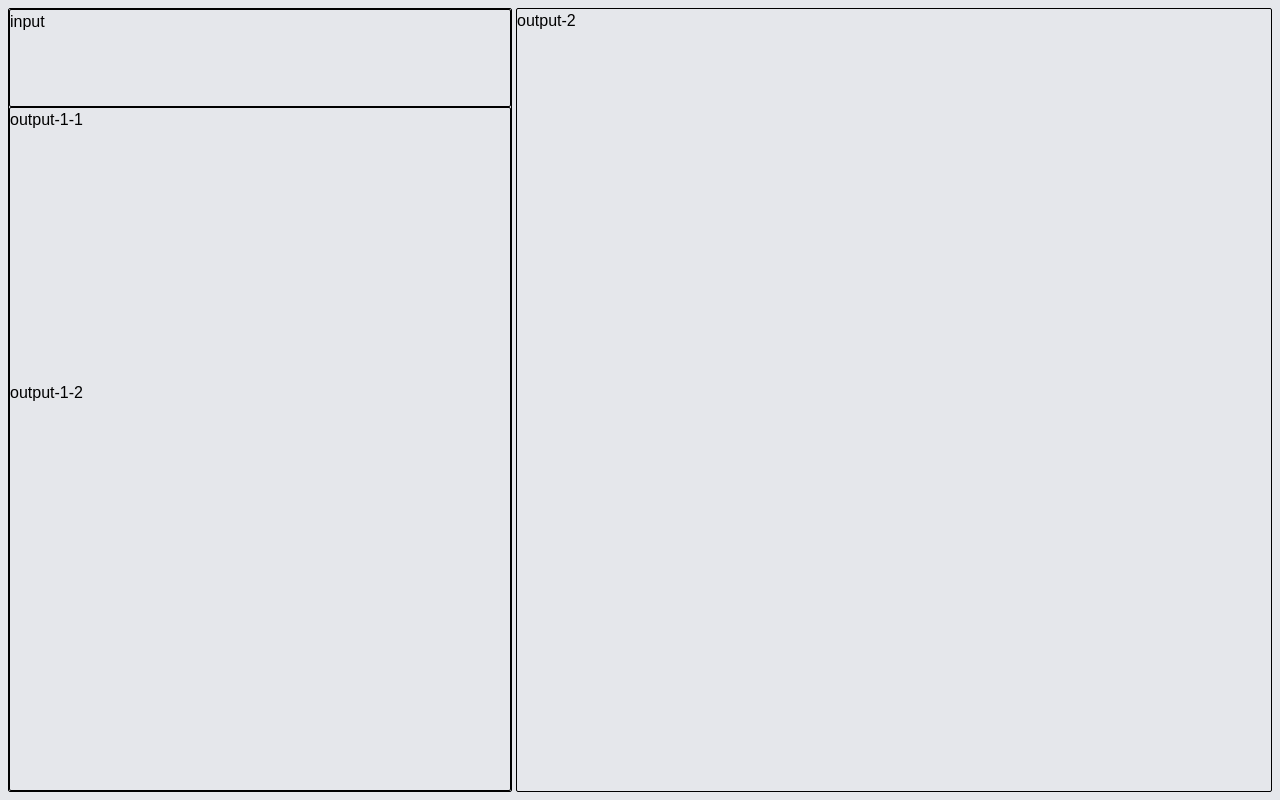
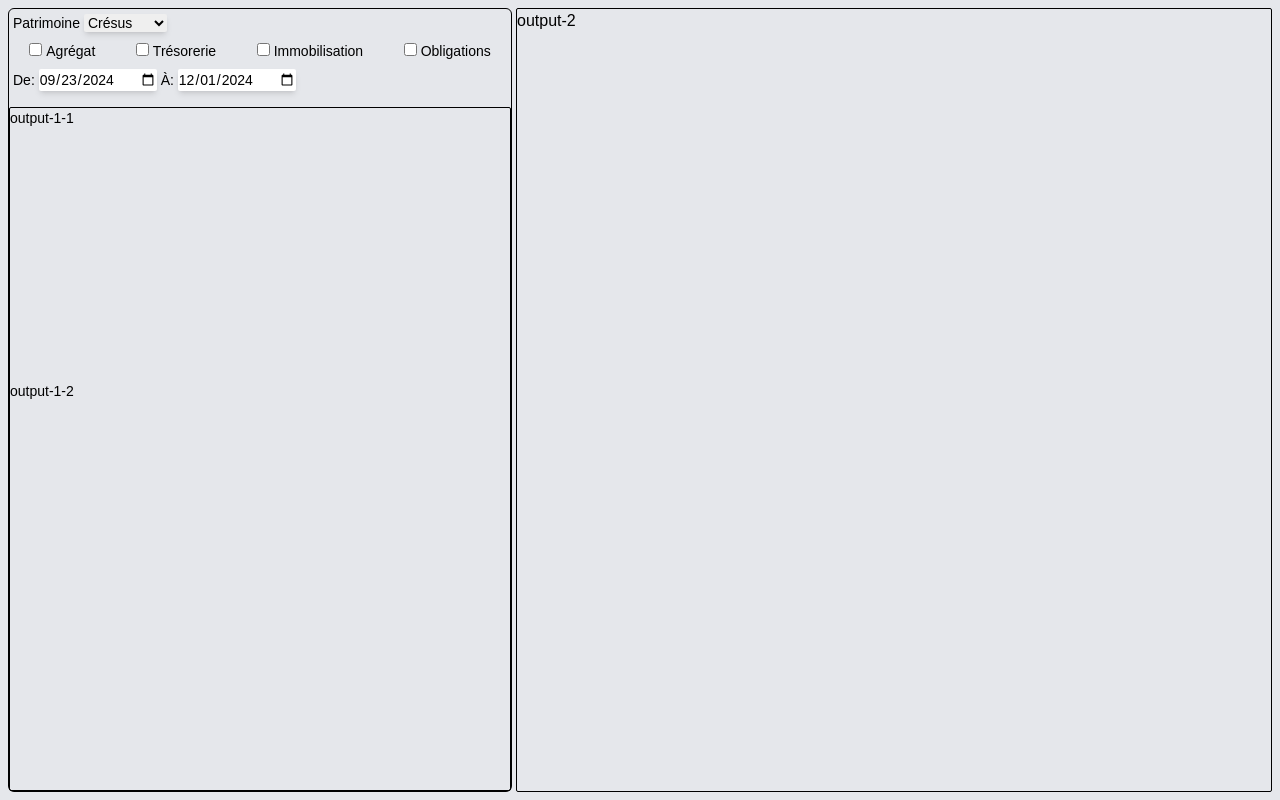
Before and after one commit to RyanIaro/patrimoine-swing-ui, a Next.js app: page / in a window 1280 px wide. Built offline with nearby package versions, Linux system fonts and the light colour scheme.

Commit message:
style: input structure

```diff
--- /dev/null
+++ b/src/app/components/input.tsx
@@ -0,0 +1,41 @@
+export default function Input() {
+  return (
+    <div className="flex flex-col h-28 gap-1">
+      <div className="m-1">
+        <label htmlFor="possesseur">Patrimoine</label>
+        <select className="ml-1 rounded-sm shadow-md" name="possesseur" id="possesseur">
+          <option value="Crésus">Crésus</option>
+          <option value="Myriade fr">Myriade fr</option>
+        </select>
+      </div>
+      <div className="flex justify-around">
+        <div>
+          <input type="checkbox" name="Agrégat" id="Agrégat" />
+          <label className="ml-1" htmlFor="Agrégat">Agrégat</label>
+        </div>
+        <div>
+          <input type="checkbox" name="Trésorerie" id="Trésorerie" />
+          <label className="ml-1" htmlFor="Trésorerie">Trésorerie</label>
+        </div>
+        <div>
+          <input type="checkbox" name="Immobilisation" id="Immobilisation" />
+          <label className="ml-1" htmlFor="Immobilisation">Immobilisation</label>
+        </div>
+        <div>
+          <input type="checkbox" name="Obligations" id="Obligations" />
+          <label className="ml-1" htmlFor="Obligations">Obligations</label>
+        </div>
+      </div>
+      <div className="m-1 flex">
+        <div>
+          <label htmlFor="De">De: </label>
+          <input className="mr-1 rounded-sm shadow-md" type="date" name="De" id="De" defaultValue={new Date().toISOString().slice(0,10)}/>
+        </div>
+        <div>
+          <label htmlFor="À">À: </label>
+          <input className="mr-1 rounded-sm shadow-md" type="date" name="À" id="À" defaultValue="2024-12-01"/>
+        </div>
+      </div>
+    </div>
+  );
+}
--- a/src/app/page.tsx
+++ b/src/app/page.tsx
@@ -1,10 +1,10 @@
+import Input from "@/app/components/input"
+
 export default function Home() {
   return (
     <>
-      <div className="w-2/5 h-full flex flex-col border-black border rounded-sm">
-        <div className="w-full h-28 border-black border rounded-sm">
-          input
-        </div>
+      <div className="w-2/5 h-full flex flex-col border-black border rounded-md text-sm">
+        <Input/>
         <div className="flex flex-col size-full border-black border rounded-sm">
           <div className="w-full h-2/5">
           output-1-1
```
